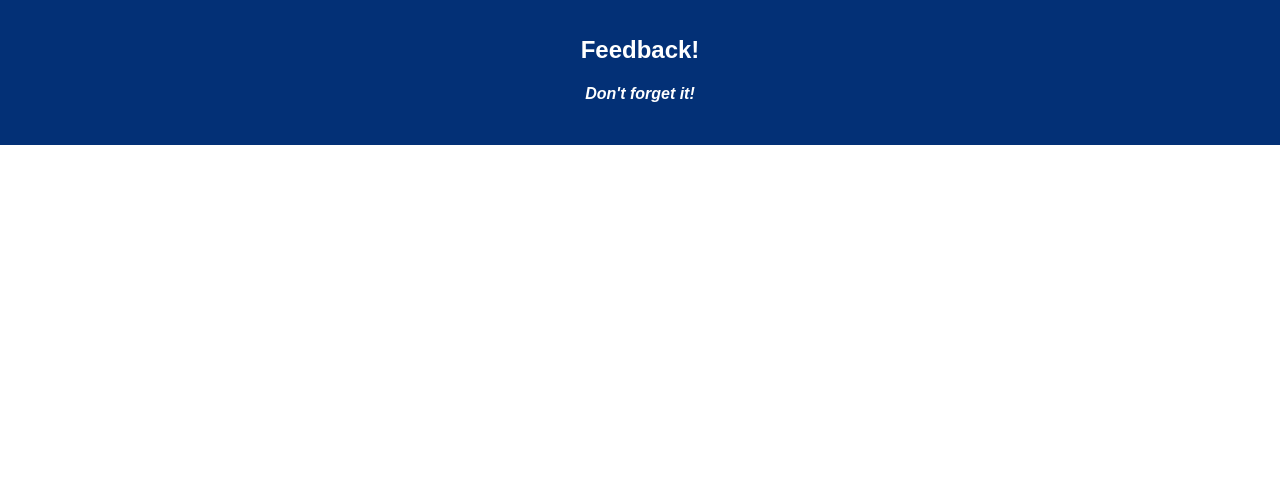
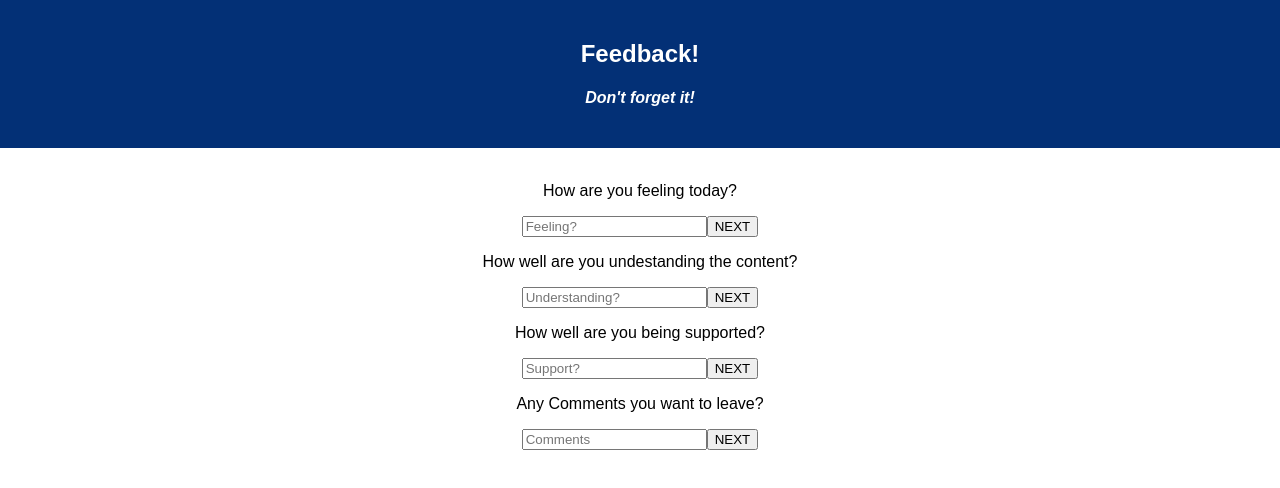
Before and after one commit to zbattaglia/redux-feedback-loop, a React (Create React App) app: page / in a window 1280 px wide. Shown: the top 488 px of the page. Built offline with nearby package versions, Linux system fonts and the light colour scheme.

Commit message:
Made four feedback pages

```diff
--- a/src/components/App/App.css
+++ b/src/components/App/App.css
@@ -1,18 +1,3 @@
 .App {
   text-align: center;
 }
-
-.App-header {
-  background-color: #033076;
-  min-height: 70px;
-  padding: 20px;
-  color: white;
-}
-
-.App-title {
-  font-size: 1.5em;
-}
-
-.App-intro {
-  font-size: large;
-}
--- a/src/components/App/App.js
+++ b/src/components/App/App.js
@@ -1,17 +1,23 @@
 import React, { Component } from 'react';
-import axios from 'axios';
+// import axios from 'axios';
 import './App.css';
+
+import Header from '../Header/Header';
+import PageOne from '../Pages/PageOne/PageOne';
+import PageTwo from '../Pages/PageTwo/PageTwo';
+import PageThree from '../Pages/PageThree/PageThree';
+import PageFour from '../Pages/PageFour/PageFour';
 
 class App extends Component {
   render() {
     return (
-      <div className="App">
-        <header className="App-header">
-          <h1 className="App-title">Feedback!</h1>
-          <h4><i>Don't forget it!</i></h4>
-        </header>
-        <br/>
-      </div>
+      <section className='App'>
+        <Header />
+        <PageOne />
+        <PageTwo />
+        <PageThree />
+        <PageFour />
+      </section>
     );
   }
 }
--- /dev/null
+++ b/src/components/Header/Header.css
@@ -0,0 +1,14 @@
+.App-header {
+    background-color: #033076;
+    min-height: 70px;
+    padding: 20px;
+    color: white;
+  }
+
+  .App-title {
+    font-size: 1.5em;
+  }
+
+  /* .App-intro {
+    font-size: large;
+  } */
--- /dev/null
+++ b/src/components/Header/Header.js
@@ -0,0 +1,18 @@
+import React, { Component } from 'react';
+import './Header.css';
+
+class Header extends Component {
+  render() {
+    return (
+        <div className="App">
+            <header className="App-header">
+                <h1 className="App-title">Feedback!</h1>
+                <h4><i>Don't forget it!</i></h4>
+            </header>
+            <br/>
+        </div>
+    );
+  }
+}
+
+export default Header;
--- /dev/null
+++ b/src/components/Pages/PageFour/PageFour.js
@@ -0,0 +1,19 @@
+import React, { Component } from 'react';
+
+class PageFour extends Component {
+  render() {
+    return (
+        <section className="feedbackBody">
+            <header>
+                <p>Any Comments you want to leave?</p>
+            </header>
+            <form>
+                <input type="text" placeholder="Comments"></input>
+                <button>NEXT</button>
+            </form>
+        </section>
+    );
+  }
+}
+
+export default PageFour;
--- /dev/null
+++ b/src/components/Pages/PageOne/PageOne.js
@@ -0,0 +1,19 @@
+import React, { Component } from 'react';
+
+class PageOne extends Component {
+  render() {
+    return (
+        <section className="feedbackBody">
+            <header>
+                <p>How are you feeling today?</p>
+            </header>
+            <form>
+                <input type="number" placeholder="Feeling?"></input>
+                <button>NEXT</button>
+            </form>
+        </section>
+    );
+  }
+}
+
+export default PageOne;
--- /dev/null
+++ b/src/components/Pages/PageThree/PageThree.js
@@ -0,0 +1,19 @@
+import React, { Component } from 'react';
+
+class PageThree extends Component {
+  render() {
+    return (
+        <section className="feedbackBody">
+            <header>
+                <p>How well are you being supported?</p>
+            </header>
+            <form>
+                <input type="number" placeholder="Support?"></input>
+                <button>NEXT</button>
+            </form>
+        </section>
+    );
+  }
+}
+
+export default PageThree;
--- /dev/null
+++ b/src/components/Pages/PageTwo/PageTwo.js
@@ -0,0 +1,19 @@
+import React, { Component } from 'react';
+
+class PageTwo extends Component {
+  render() {
+    return (
+        <section className="feedbackBody">
+            <header>
+                <p>How well are you undestanding the content?</p>
+            </header>
+            <form>
+                <input type="number" placeholder="Understanding?"></input>
+                <button>NEXT</button>
+            </form>
+        </section>
+    );
+  }
+}
+
+export default PageTwo;
```
Also changed, not shown: package.json (+6 -1 lines), 1 other file (tests, documents, lock files or other folders).
